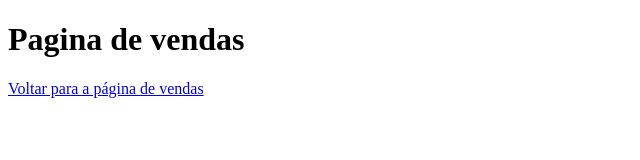
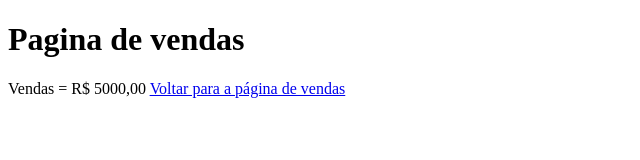
Before and after one commit to Fernandoo29/aulagithub, a plain HTML site: page vendas.html in a window 1280 px wide. Shown: the whole page, without its empty margins (0-640 px from the left). Drawn offline with Linux system fonts and the light colour scheme.

Commit message:
Acrescentado valor das vendas

```diff
--- a/vendas.html
+++ b/vendas.html
@@ -8,6 +8,7 @@
 </head>
 <body>
     <h1>Pagina de vendas</h1>
+    Vendas = R$ 5000,00
     <a href="index.html">Voltar para a página de vendas</a>
 </body>
 </html>
```
